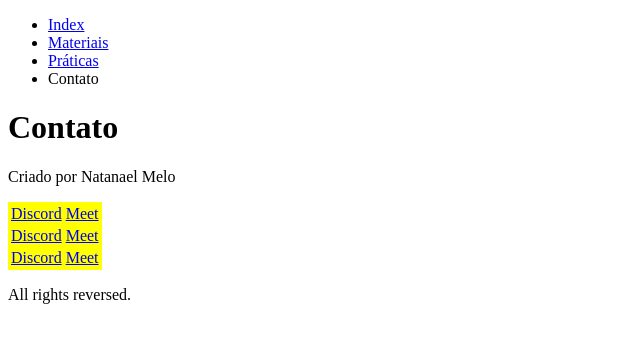
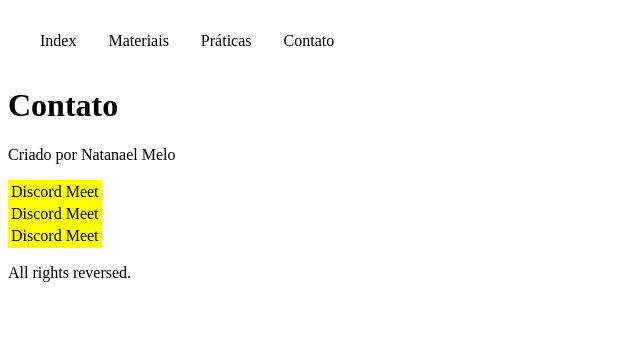
Before and after one commit to Natanael135/pratica2-capacitabrasil, a plain HTML site: page contato.html in a window 1280 px wide. Shown: the whole page, without its empty margins (0-640 px from the left). Drawn offline with Linux system fonts and the light colour scheme.

Commit message:
implementado classe no ul

```diff
--- a/contato.html
+++ b/contato.html
@@ -3,12 +3,13 @@
   <head>
     <meta charset="UTF-8" />
     <meta name="viewport" content="width=device-width, initial-scale=1.0" />
+    <link rel="stylesheet" href="style.css" />
     <title>Contato</title>
   </head>
   <body>
     <header>
       <nav>
-        <ul>
+        <ul class="menu">
           <li><a href="index.html">Index</a></li>
           <li><a href="materiais.html">Materiais</a></li>
           <li><a href="praticas.html">Práticas</a></li>
```
Also changed, not shown: materiais.html (+2 -1 lines), praticas.html (+2 -1 lines).
